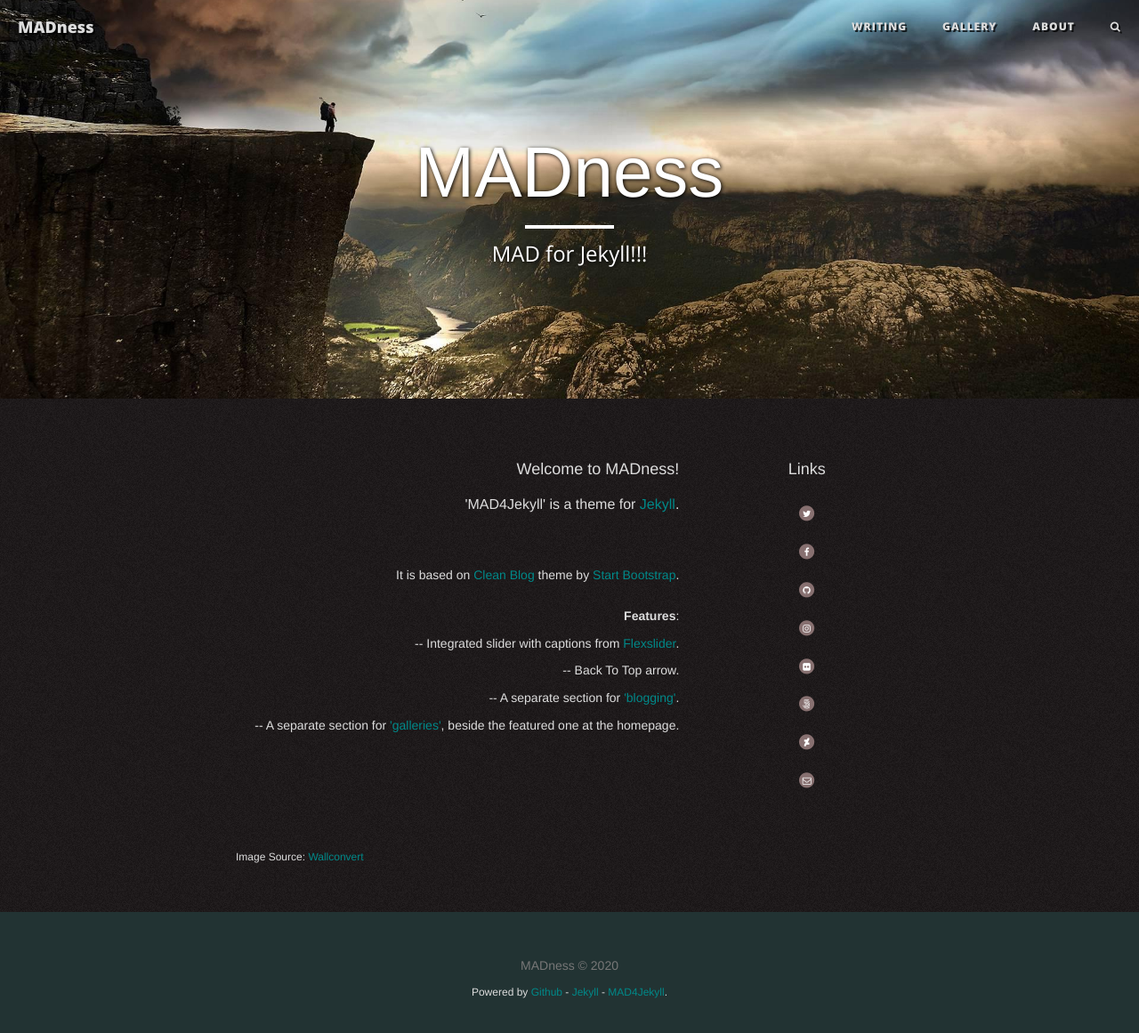
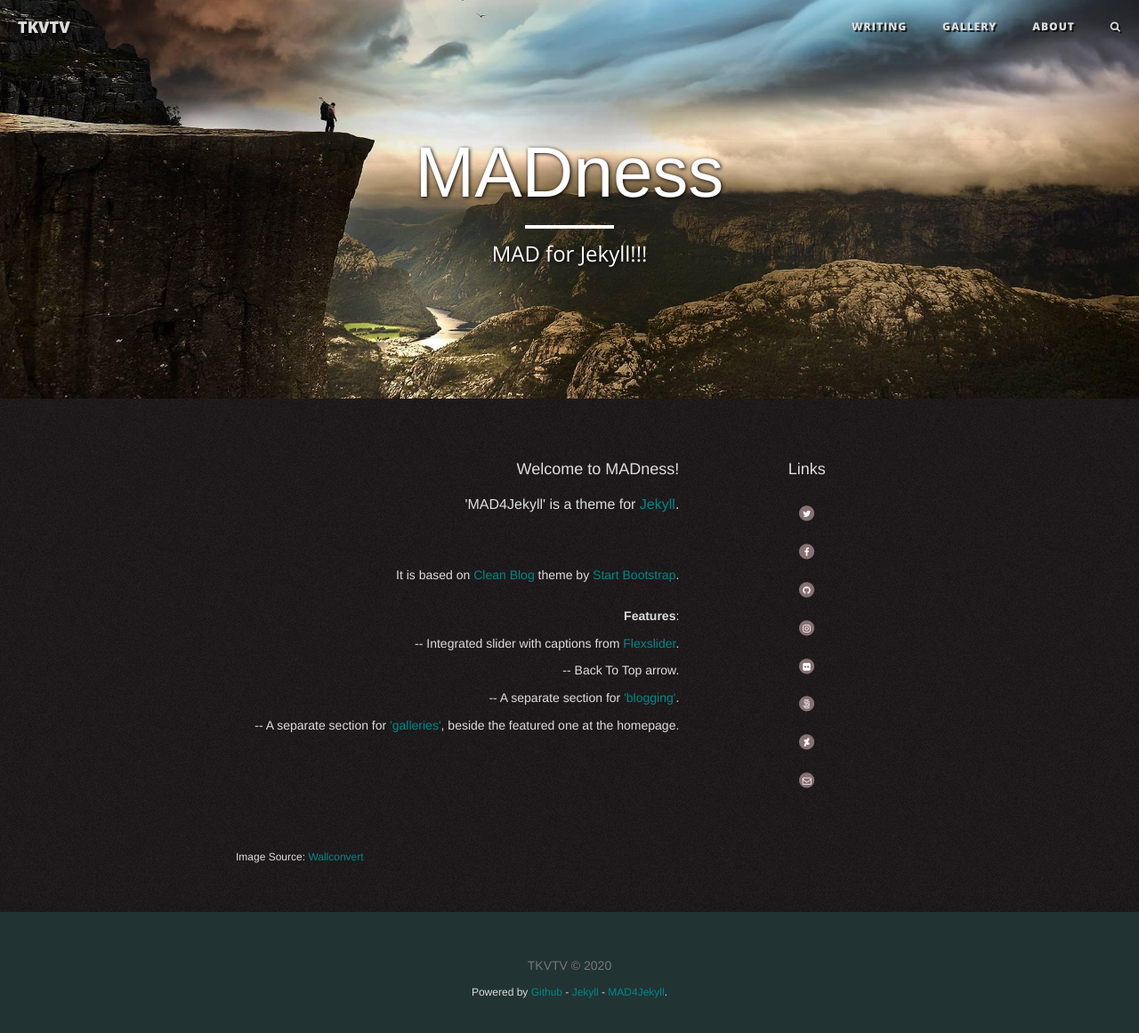
Before and after one commit to takagotch/o1217, a Jekyll site: the page built from pages/index.html, in a window 1280 px wide and 1199 px high. Shown: the top 1161 px of the window at 89% size. Built offline with Jekyll 4.4.1, drawn with Linux system fonts in a browser that asks for light colours; nearby versions of some CDN libraries.

Commit message:
Update _config.yml

```diff
--- a/_config.yml
+++ b/_config.yml
@@ -1,9 +1,9 @@
 # Site settings
-title: "MADness"
+title: "TKVTV"
 description: A Template for Jekyll
 
 # Files
-baseurl:
+baseurl: https://takagotch.github.io/page119/
 pagesdir: pages
 assets:
   libs: assets/libs
```
